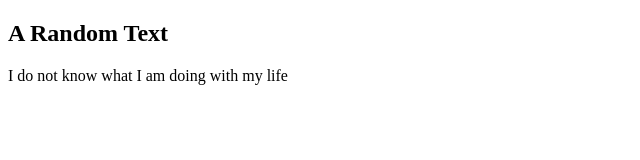
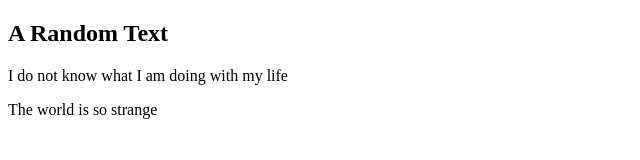
Before and after one commit to JhowMix/learning_git, a plain HTML site: page index.html in a window 1280 px wide. Shown: the whole page, without its empty margins (0-640 px from the left). Drawn offline with Linux system fonts and the light colour scheme.

Commit message:
fix: new content and log

```diff
--- a/index.html
+++ b/index.html
@@ -4,11 +4,12 @@
     <meta charset="UTF-8">
     <meta name="viewport" content="width=device-width, initial-scale=1.0">
     <link rel="stylesheet" href="style.css">
-    <title>Learning GIT</title>
+    <title>Learning GIT Features</title>
 
     <section>
         <h2>A Random Text</h2>
         <p> I do not know what I am doing with my life</p>
+        <p>The world is so strange</p>
     </section>
 </head>
 <body>
--- a/script.js
+++ b/script.js
@@ -0,0 +1 @@
+console.log('the life is good, is not It?')
```
